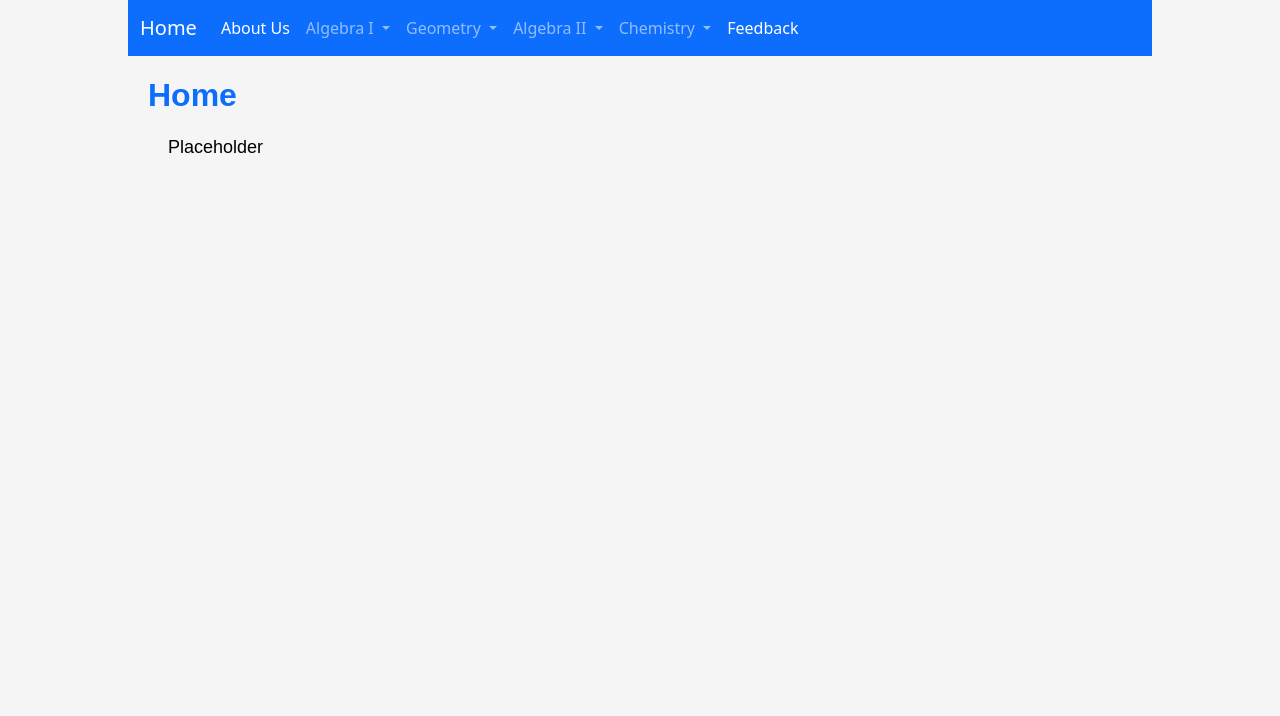
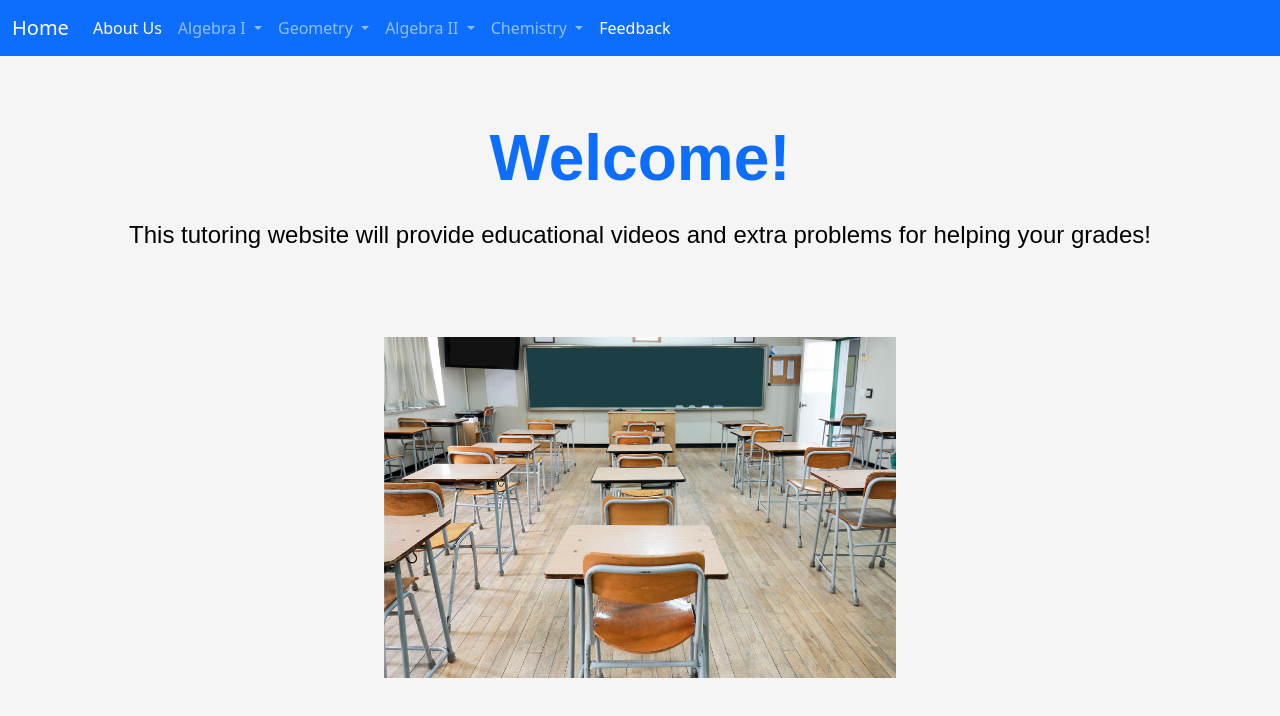
Before and after one commit to coreyellow1/service-learning-website, a plain HTML site: page index.html in a window 1280 px wide. Drawn offline with Linux system fonts and the light colour scheme.

Commit message:
Add content to home and add viewport.

```diff
--- a/index.html
+++ b/index.html
@@ -5,14 +5,17 @@
 
 <head>
     <title>Home</title>
-    <link rel="stylesheet" href="./bootstrap/css/bootstrap.css">
+    <link rel="stylesheet" href="./bootstrap/css/bootstrap.css"> <!-- Go to https://getbootstrap.com/docs/5.1/getting-started/introduction/ for using the features made in this import-->
     <link rel="stylesheet" href="./style.css"> <!-- Overides Bootstrap CSS file -->
 
 </head>
 
 <body>
+  <meta name="viewport" content="width=device-width, initial-scale=1.0">
     <!--<h1>Welcome!</h1>-->
     <!--<img src="./images/bruh.png" class="img-fluid" width="50%" height="50%">-->
+    <div class="cover-container d-flex w-100 h-100 mx-auto flex-column">
+      <header class="mb-auto">
         <nav class="navbar navbar-expand-lg navbar-dark bg-primary">
           <div class="container-fluid">
             <a class="navbar-brand" href="index.html">Home</a>
@@ -75,11 +78,13 @@
             </div>
           </div>
         </nav>
-    <div class="content">
-      <h1>Home</h1>
-      <p>Placeholder</p>
+      </header>
+      <div class="main">
+          <h1 class="main">Welcome!</h1>
+          <p class="main">This tutoring website will provide educational videos and extra problems for helping your grades!</p>
+          <img src="images/0314_637269086154300500.png" class="img-fluid center">
       </div>
-    <script src="./bootstrap/js/bootstrap.js"></script>
+    <script src="./bootstrap/js/bootstrap.js"></script> <!-- Go to https://getbootstrap.com/docs/5.1/getting-started/introduction/ for using the features made in this import-->
     <script src="./main.js"></script> <!-- Overides Bootstrap JS file -->
 </body>
 
--- a/style.css
+++ b/style.css
@@ -1,7 +1,5 @@
 body {
     background-color: whitesmoke;
-    margin-left: 10%;
-    margin-right: 10%;
 }
 
 .content {
@@ -28,3 +26,45 @@ p {
     margin-left: 20px;
     margin-bottom: 20px;
 }
+
+h1.main {
+    padding-top: 5%;
+    font-family: Arial, Helvetica, sans-serif;
+    font-weight: bolder;
+    font-size: 400%;
+    color: #0d6efd;
+    break-after: always;
+    text-align: center;
+}
+
+p.main {
+    padding-bottom: 5%;
+    font-family: Arial, Helvetica, sans-serif;
+    font-size: 150%;
+    color: black;
+    break-after: always;
+    text-align: center;
+    margin-left: 0px;
+}
+
+div.main {
+    align-items: center;
+    justify-content: center;
+}
+
+.center {
+    display: block;
+    margin-left: auto;
+    margin-right: auto;
+    width: 40%;
+}
+
+footer {
+    background-color: #0d6efd;
+}
+
+@media screen and (max-width: 800px) {
+    .center {
+      width: 100%;
+    }
+  }
```
Also changed, not shown: pages/about.html (+3 -2 lines), pages/feedback.html (+3 -2 lines), images/0314_637269086154300500.png (added). Lines whose indentation alone changed are shown as unchanged.
